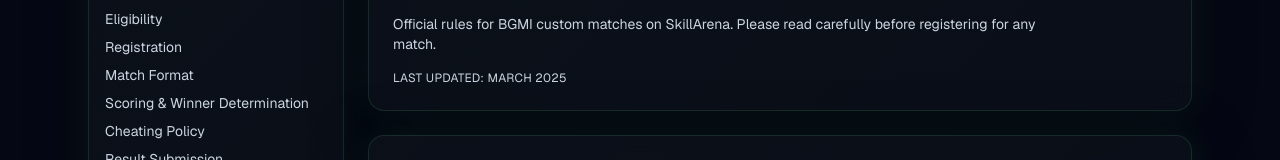
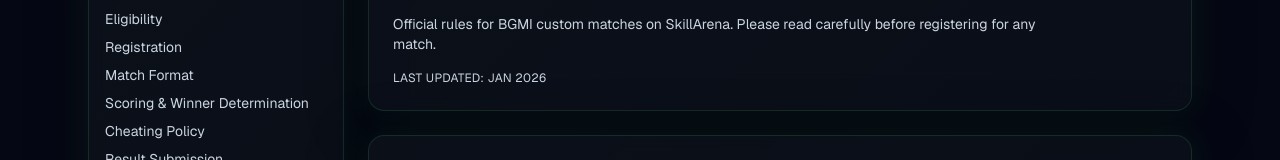
Before and after one commit to Syimlieh/SkillArena, a Next.js app: page /rules in a window 1280 px wide. Shown: the part 213-373 px from the top of the page. Built offline with nearby package versions, Linux system fonts and the light colour scheme; no server answers.

Commit message:
update last updated in rules

```diff
--- a/app/rules/page.tsx
+++ b/app/rules/page.tsx
@@ -61,7 +61,7 @@
             <p className="mt-2 max-w-2xl text-sm text-[var(--text-secondary)]">
               Official rules for BGMI custom matches on SkillArena. Please read carefully before registering for any match.
             </p>
-            <p className="mt-4 text-xs uppercase tracking-wide text-[var(--text-secondary)]">Last updated: March 2025</p>
+            <p className="mt-4 text-xs uppercase tracking-wide text-[var(--text-secondary)]">Last updated: Jan 2026</p>
           </header>
 
           <div className="space-y-5">
```
